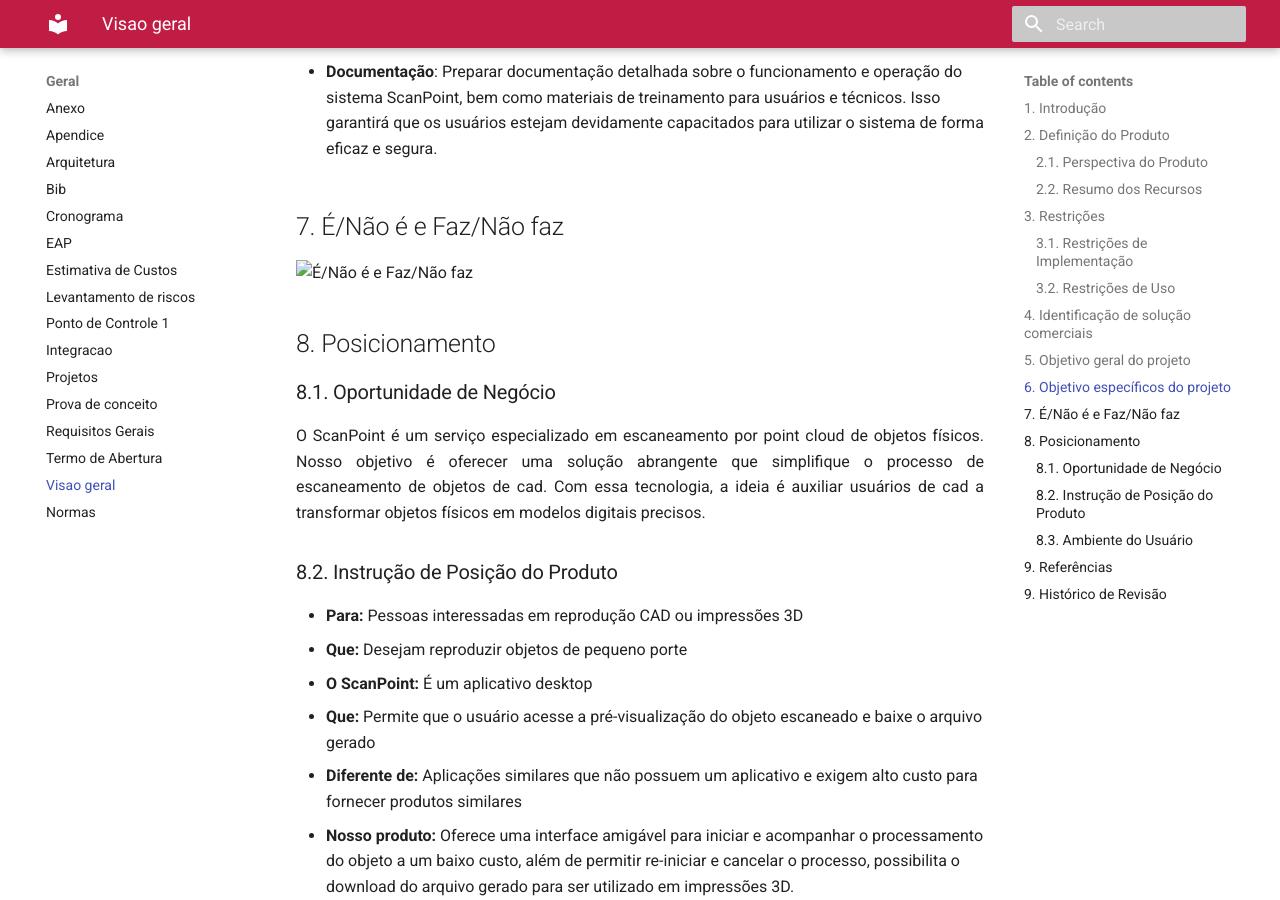
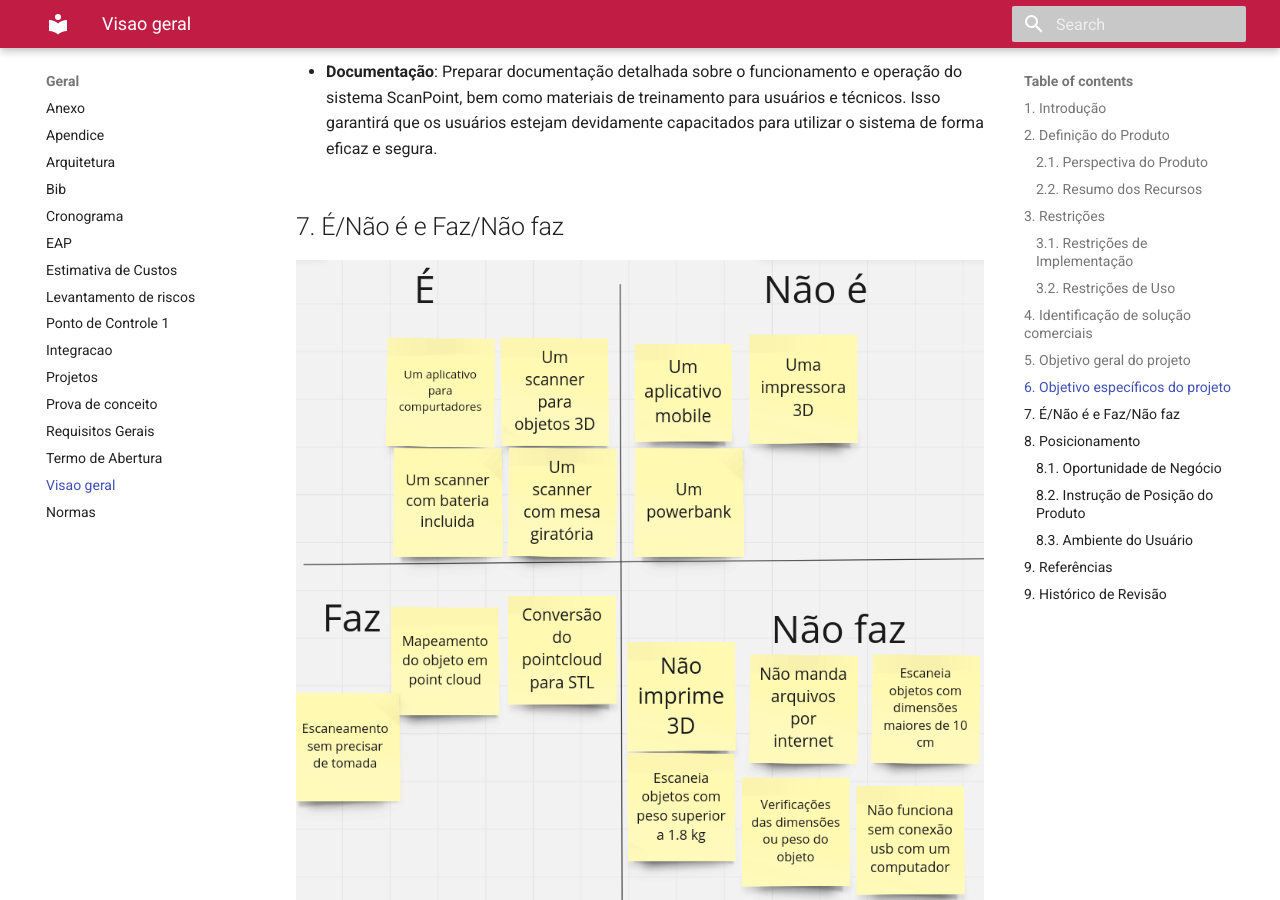
Before and after one commit to Calcioft/ScanPoint, an MkDocs documentation site: the page built from docs/geral/visaogeral.md, in a window 1280 px wide and 900 px high, scrolled down 4833 px. Built offline with MkDocs 1.6.1 and Material for MkDocs 9.7.7, drawn with Linux system fonts in a browser that asks for light colours.

Commit message:
Ajustando path

```diff
--- a/docs/geral/visaogeral.md
+++ b/docs/geral/visaogeral.md
@@ -87,7 +87,7 @@
 - **Documentação**: Preparar documentação detalhada sobre o funcionamento e operação do sistema ScanPoint, bem como materiais de treinamento para usuários e técnicos. Isso garantirá que os usuários estejam devidamente capacitados para utilizar o sistema de forma eficaz e segura.
 
 ## 7. É/Não é e Faz/Não faz
-![É/Não é e Faz/Não faz](docs/assets/eounaoe.png)
+![É/Não é e Faz/Não faz](../assets/eounaoe.png)
 
 ## 8. Posicionamento
 
```
